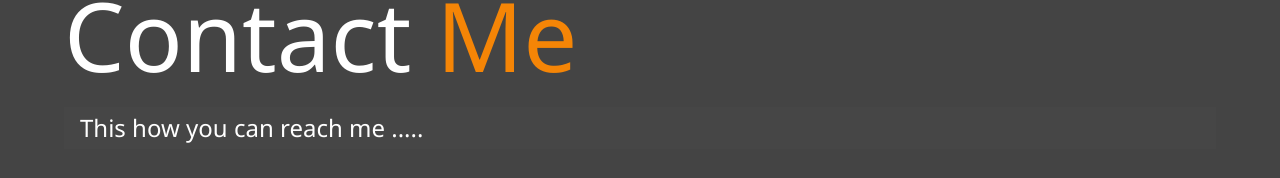
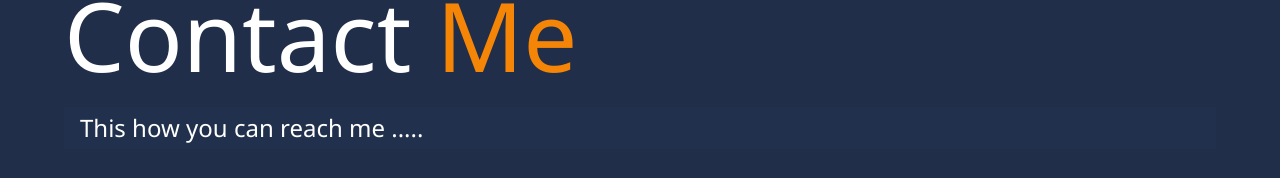
Before and after one commit to TamarAsashvili/modern_portfolio, a website: page dist/contact.html in a window 1280 px wide. Shown: the part 101-279 px from the top of the page. Drawn offline with Linux system fonts and the light colour scheme.

Commit message:
change color

```diff
--- a/scss/_config.scss
+++ b/scss/_config.scss
@@ -1,4 +1,4 @@
-$primary-color: #444;
+$primary-color: rgb(32, 46, 73);
 $secondary-color: #f58506;
 $show-home-image:true;
 $home-image:url(../img/4.jpg);
```
Also changed, not shown: dist/contact.html, dist/css/main.css.
